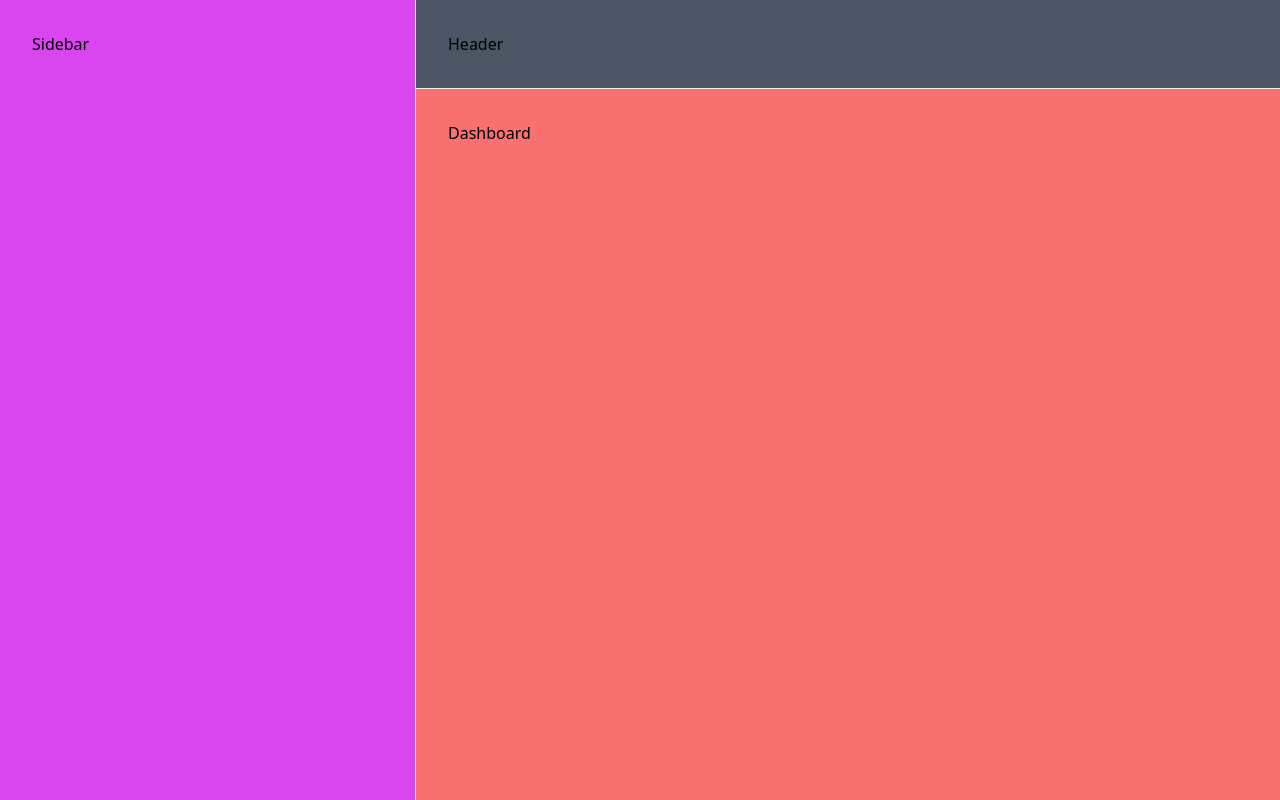
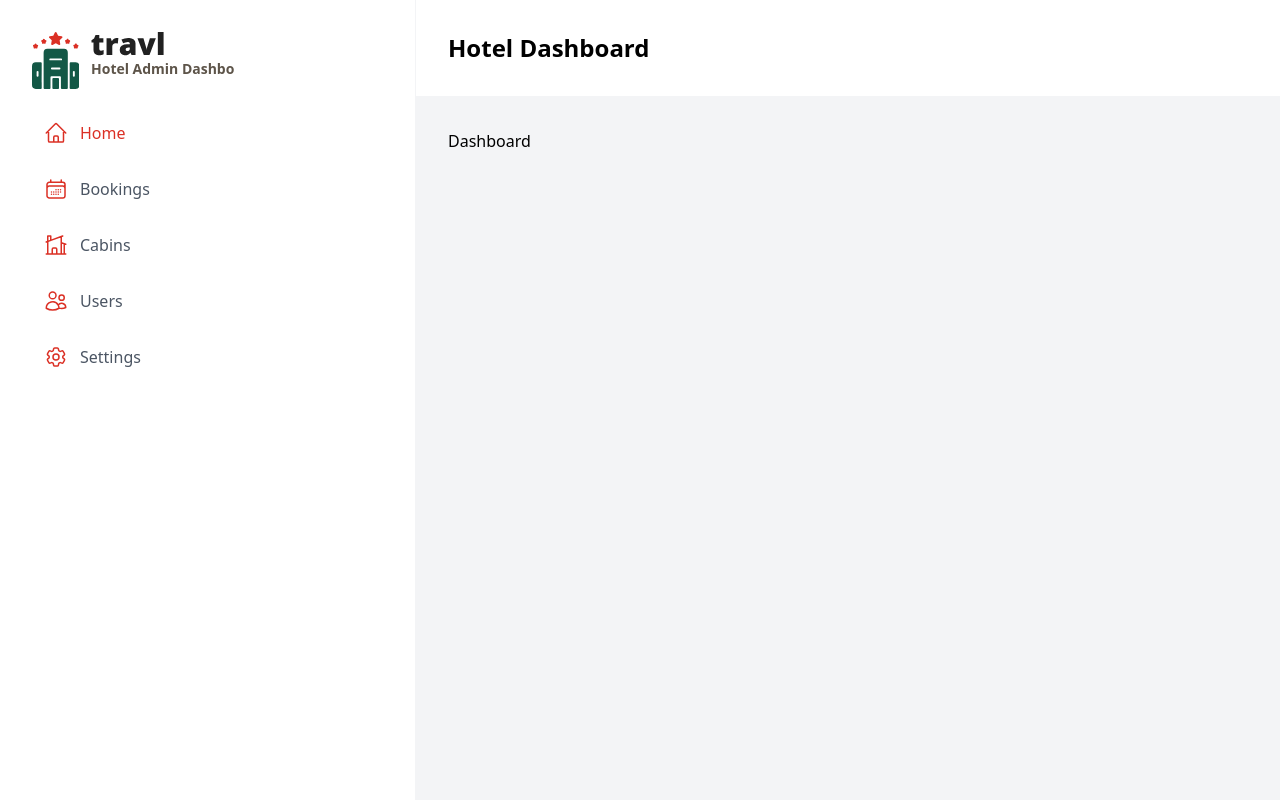
Before and after one commit to karemahamdy/dashboard, a React (Vite) app: page /dashboard in a window 1280 px wide. Built offline with nearby package versions, Linux system fonts and the light colour scheme.

Commit message:
make a general of style

```diff
--- a/package.json
+++ b/package.json
@@ -12,6 +12,7 @@
   "dependencies": {
     "react": "^18.3.1",
     "react-dom": "^18.3.1",
+    "react-icons": "^5.3.0",
     "react-router-dom": "^6.27.0"
   },
   "devDependencies": {
--- a/src/App.css
+++ b/src/App.css
@@ -1,3 +1,14 @@
+ * {
+  padding: 0;
+  margin: 0;
+  box-sizing: border-box;
+ }
+:root {
+ --main-color: #db3025
+}
+nav a.active  {
+  color: var(--main-color);
+}
 .box {
   grid-row: 1 / -1;
 }
--- a/src/ui/Header.jsx
+++ b/src/ui/Header.jsx
@@ -2,8 +2,10 @@ import React from 'react'
 
 export default function Header() {
   return (
-    <div className="bg-gray-600 p-8 border-b border-gray-100">
-      Header
+    <div className="bg-gray- p-8 border-b border-gray-100">
+      <h1 className="font-bold text-2xl">
+    Hotel Dashboard
+      </h1>
     </div>
   )
 }
--- /dev/null
+++ b/src/ui/Logo.jsx
@@ -0,0 +1,20 @@
+import React from 'react'
+
+export default function Logo() {
+  return (
+    <div className="flex gap-3 ">
+      <svg xmlns="http://www.w3.org/2000/svg" width="47.426" height="56.91" viewBox="0 0 47.426 56.91">
+        <g id="Group_25" data-name="Group 25" transform="translate(-56 -32)">
+          <path id="hotel" d="M49.737,55.935a.948.948,0,0,1-.948.976h-5A3.794,3.794,0,0,1,40,53.116V34.146a3.794,3.794,0,0,1,3.794-3.794h4.98a.949.949,0,0,1,.949.949C49.717,49.164,49.687,54.3,49.737,55.935Zm-3.22-16.1a.949.949,0,1,0-1.9,0v4.031a.949.949,0,0,0,1.9,0Zm40.9-5.691v18.97a3.794,3.794,0,0,1-3.794,3.794h-5a.948.948,0,0,1-.948-.976c.05-1.634.019-6.76.018-24.633a.949.949,0,0,1,.949-.949h4.98A3.794,3.794,0,0,1,87.422,34.146ZM82.8,39.837a.949.949,0,1,0-1.9,0v4.031a.949.949,0,0,0,1.9,0ZM61.338,56.91H66.08a.949.949,0,0,0,.949-.949V47.07a.949.949,0,0,0-.949-.949H61.338a.949.949,0,0,0-.949.949v8.892A.949.949,0,0,0,61.338,56.91ZM75.8,20.63V55.962a.949.949,0,0,1-.949.949h-4.98a.949.949,0,0,1-.949-.949V45.172a.949.949,0,0,0-.949-.949H59.441a.949.949,0,0,0-.949.949V55.962a.949.949,0,0,1-.949.949h-4.98a.949.949,0,0,1-.949-.949V20.63a3.794,3.794,0,0,1,3.794-3.794h16.6A3.794,3.794,0,0,1,75.8,20.63ZM68.452,36.517a.949.949,0,0,0-.949-.949H59.915a.949.949,0,0,0,0,1.9H67.5A.948.948,0,0,0,68.452,36.517Zm1.66-9.129a.949.949,0,0,0-.949-.949H58.255a.949.949,0,1,0,0,1.9H69.163A.948.948,0,0,0,70.111,27.388Z" transform="translate(16.004 32)" fill="#135846"></path>
+          <path id="hotel-2" data-name="hotel" d="M70.2,5.874l-2.557,2.5.6,3.533a.949.949,0,0,1-.935,1.109c-.321,0-.154.043-3.6-1.776l-3.159,1.667a.95.95,0,0,1-1.378-1l.6-3.533-2.557-2.5a.949.949,0,0,1,.526-1.617l3.531-.515L62.858.529a.949.949,0,0,1,1.7,0l1.58,3.213,3.531.515A.949.949,0,0,1,70.2,5.874ZM53.812,10.728l-.112-.653c.439-.428.93-.772.715-1.435s-.82-.653-1.422-.741L52.7,7.3a.949.949,0,0,0-1.7,0l-.293.594c-.606.088-1.206.078-1.422.741s.279,1.011.715,1.435l-.112.653a.949.949,0,0,0,1.376,1l.587-.309c.6.316.732.417,1.028.417A.949.949,0,0,0,53.812,10.728Zm-8.3,4.743-.112-.653c.439-.428.93-.772.715-1.435s-.82-.653-1.422-.741l-.293-.594a.949.949,0,0,0-1.7,0l-.293.594c-.606.088-1.206.078-1.422.741s.279,1.011.715,1.435l-.112.653a.949.949,0,0,0,1.376,1l.587-.309c.6.316.732.417,1.028.417a.949.949,0,0,0,.935-1.109Zm32.02-4.743-.112-.653c.439-.428.93-.772.715-1.435s-.82-.653-1.422-.741c-.271-.55-.447-1.123-1.144-1.123s-.875.578-1.144,1.123l-.656.1a.949.949,0,0,0-.526,1.618l.475.463c-.1.6-.3,1.171.265,1.581s1.047.047,1.586-.236c.6.316.732.417,1.028.417a.949.949,0,0,0,.935-1.109Zm8.3,4.743-.112-.653c.439-.428.93-.772.715-1.435s-.82-.653-1.422-.741c-.271-.55-.447-1.123-1.144-1.123s-.875.578-1.144,1.123l-.656.1a.949.949,0,0,0-.526,1.618l.475.463c-.1.6-.3,1.171.265,1.581s1.047.047,1.586-.236c.6.316.732.417,1.028.417A.949.949,0,0,0,85.831,15.471Z" transform="translate(16.004 32)" fill="#db3025"></path>
+        </g>
+      </svg>
+      <svg xmlns="http://www.w3.org/2000/svg" width="143" height="46.359" viewBox="0 0 143 46.359">
+        <g id="Group_26" data-name="Group 26" transform="translate(-134 -40.641)">
+          <text id="Hotel_Admin_Dashboard" data-name="Hotel Admin Dashboard" transform="translate(134 83)" fill="#5d5449" font-size="14" font-weight="600"><tspan x="0" y="0">Hotel Admin Dashboard</tspan></text>
+          <path id="Path_1948" data-name="Path 1948" d="M9.836,4.961a8.554,8.554,0,0,0,2.78-.574V8.579a11.32,11.32,0,0,1-2.214.713,12.526,12.526,0,0,1-2.464.213A5.382,5.382,0,0,1,3.761,8.087a6.357,6.357,0,0,1-1.28-4.361V-3.144H.466V-5.483L3.025-7.292l1.486-3.5H8.276v3.339h4.089v4.31H8.276V3.343Q8.276,4.961,9.836,4.961ZM25.589-7.748a8.321,8.321,0,0,1,1.427.118l.324.059-.515,5.428a8.461,8.461,0,0,0-1.956-.177,3.728,3.728,0,0,0-2.736.86,3.372,3.372,0,0,0-.853,2.479V9.212H15.528V-7.454h4.28l.9,2.662h.279a5.759,5.759,0,0,1,2.008-2.14A4.806,4.806,0,0,1,25.589-7.748ZM40.534,9.212l-1.1-2.206h-.118a6.55,6.55,0,0,1-2.368,1.971,7.822,7.822,0,0,1-3.118.53A4.892,4.892,0,0,1,30.12,8.094a5.508,5.508,0,0,1-1.353-3.972A4.518,4.518,0,0,1,30.62.158a10.133,10.133,0,0,1,5.369-1.464l2.78-.088v-.235a1.807,1.807,0,0,0-2.03-2.059,12.139,12.139,0,0,0-4.633,1.236l-1.662-3.8a15.987,15.987,0,0,1,7.355-1.5,7.146,7.146,0,0,1,4.964,1.589A5.682,5.682,0,0,1,44.52-1.717V9.212ZM36.268,5.446a2.594,2.594,0,0,0,1.787-.662A2.2,2.2,0,0,0,38.8,3.063V1.769l-1.324.059q-2.839.1-2.839,2.089Q34.636,5.446,36.268,5.446ZM52.8,9.212,46.447-7.454h6L55.273,2.4q.015.074.059.25t.088.419q.044.243.081.515a3.8,3.8,0,0,1,.037.507h.1a5.9,5.9,0,0,1,.265-1.662l2.957-9.885h5.987L58.494,9.212Zm19.784,0H66.834V-13.676h5.751Z" transform="translate(134 54.316)" fill="#212121"></path>
+        </g>
+      </svg>
+    </div>
+  )
+}
--- /dev/null
+++ b/src/ui/MainNav.jsx
@@ -0,0 +1,64 @@
+import { NavLink } from "react-router-dom";
+import {
+  HiOutlineCalendarDays,
+  HiOutlineCog6Tooth,
+  HiOutlineHome,
+  HiOutlineHomeModern,
+  HiOutlineUsers,
+} from "react-icons/hi2";
+
+function MainNav() {
+  return (
+    <nav className="pt-5">
+      <ul className="flex flex-col gap-2">
+        <li>
+          <NavLink
+            to="/dashboard"
+            className="flex items-center gap-3 p-3 text-gray-600 font-medium transition-colors duration-300 hover:text-gray-800 hover:bg-gray-100 rounded-md"
+          >
+            <HiOutlineHome className="w-6 h-6 text-[#db3025] transition-colors duration-300" />
+            <span>Home</span>
+          </NavLink>
+        </li>
+        <li>
+          <NavLink
+            to="/bookings"
+            className="flex items-center gap-3 p-3 text-gray-600 font-medium transition-colors duration-300 hover:text-gray-800 hover:bg-gray-100 rounded-md"
+          >
+            <HiOutlineCalendarDays className="w-6 h-6 text-[#db3025] transition-colors duration-300" />
+            <span>Bookings</span>
+          </NavLink>
+        </li>
+        <li>
+          <NavLink
+            to="/cabins"
+            className="flex items-center gap-3 p-3 text-gray-600 font-medium transition-colors duration-300 hover:text-gray-800 hover:bg-gray-100 rounded-md"
+          >
+            <HiOutlineHomeModern className="w-6 h-6 text-[#db3025] transition-colors duration-300" />
+            <span>Cabins</span>
+          </NavLink>
+        </li>
+        <li>
+          <NavLink
+            to="/users"
+            className="flex items-center gap-3 p-3 text-gray-600 font-medium transition-colors duration-300 hover:text-gray-800 hover:bg-gray-100 rounded-md"
+          >
+            <HiOutlineUsers className="w-6 h-6 text-[#db3025] transition-colors duration-300" />
+            <span>Users</span>
+          </NavLink>
+        </li>
+        <li>
+          <NavLink
+            to="/settings"
+            className="flex items-center gap-3 p-3 text-gray-600 font-medium transition-colors duration-300 hover:text-gray-800 hover:bg-gray-100 rounded-md"
+          >
+            <HiOutlineCog6Tooth className="w-6 h-6 text-[#db3025] transition- duration-300" />
+            <span>Settings</span>
+          </NavLink>
+        </li>
+      </ul>
+    </nav>
+  );
+}
+
+export default MainNav;
--- a/src/ui/Sidebar.jsx
+++ b/src/ui/Sidebar.jsx
@@ -1,7 +1,13 @@
 import React from 'react'
+import Logo from './Logo'
+import MainNav from './MainNav'
 
 export default function Sidebar() {
   return (
-    <div className="bg-fuchsia-500 p-8 pr-6 border-r border-gray-100 h-full box">Sidebar</div>
+    <div className="bg--500 p-8 pr-6 border-r border-gray-100 h-full box">
+      <Logo />
+      <MainNav/>
+    </div>
+
   )
 }
--- a/src/ui/applayout.jsx
+++ b/src/ui/applayout.jsx
@@ -8,7 +8,7 @@ const Applayout = () => {
     <div className="grid grid-cols-[26rem,1fr] grid-rows-[auto,1fr] h-[100vh]" >
       <Header />
       <Sidebar />
-      <main className="p-8 bg-red-400">
+      <main className="p-8 bg-gray-100">
       <Outlet />
       </main>
 
```
Also changed, not shown: 1 other file (tests, documents, lock files or other folders).
